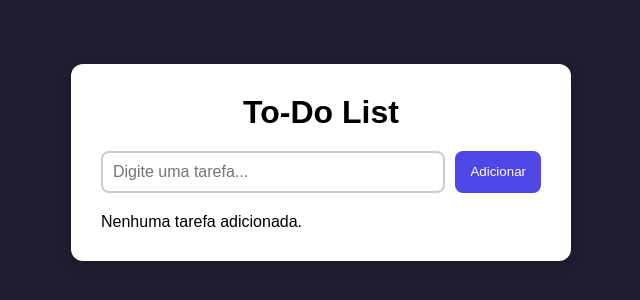
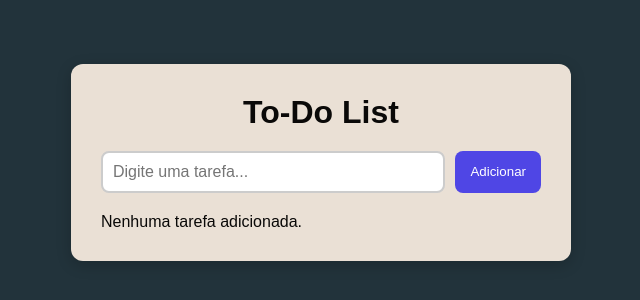
Before and after one commit to arKaVS/to-do-list, a React (Vite) app in the folder lista-de-tarefas/: page / in a window 1280 px wide. Shown: the part 238-538 px from the top of the page, without its empty margins (319-959 px from the left). Built offline with nearby package versions, Linux system fonts and the light colour scheme.

Commit message:
Style: Muda a cor do background, do container e do texto.

```diff
--- a/lista-de-tarefas/src/App.css
+++ b/lista-de-tarefas/src/App.css
@@ -1,14 +1,15 @@
 .app {
   min-height: 100vh;
-  background-color: #1e1e2f;
+  background-color: #22333B;
   display: flex;
   justify-content: center;
   align-items: center;
   padding: 20px;
+  color: #0A0908;
 }
 
 .todo-container {
-  background-color: white;
+  background-color: #EAE0D5;
   padding: 30px;
   border-radius: 12px;
   width: 100%;
```
